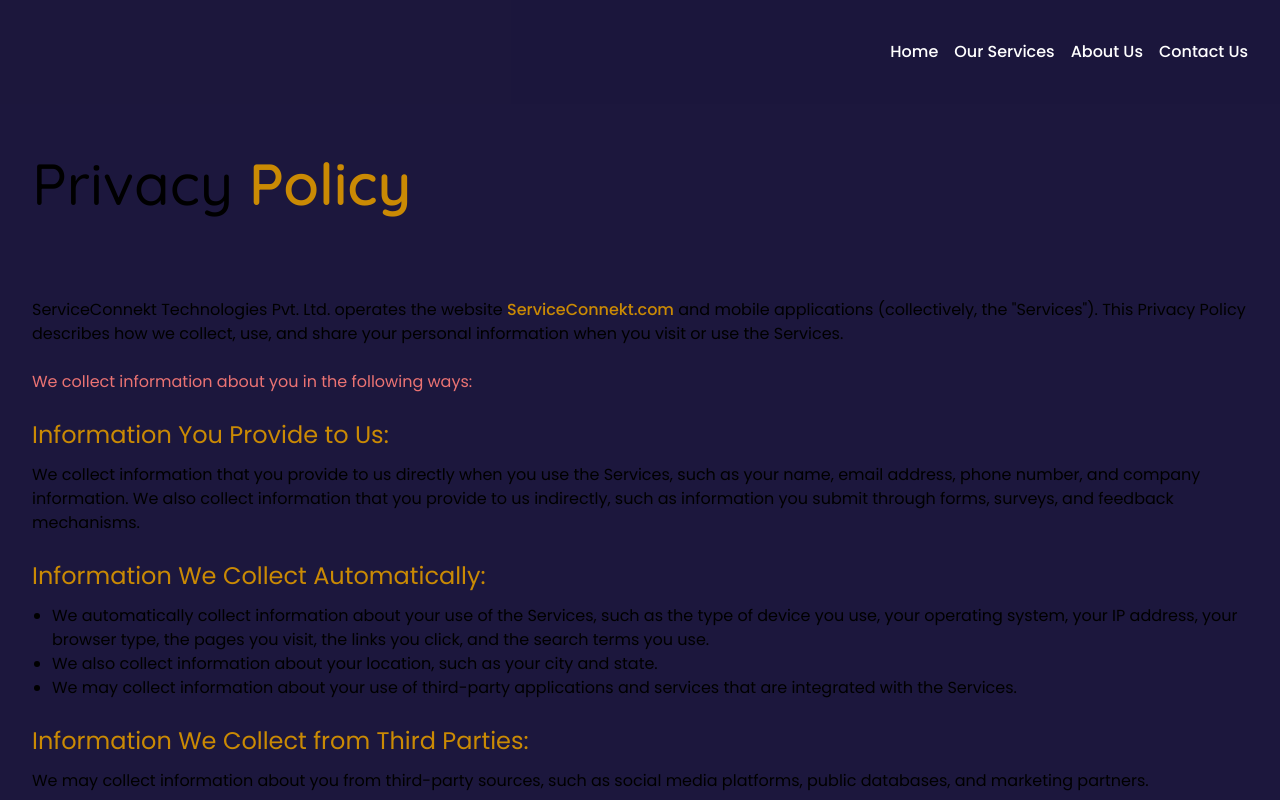
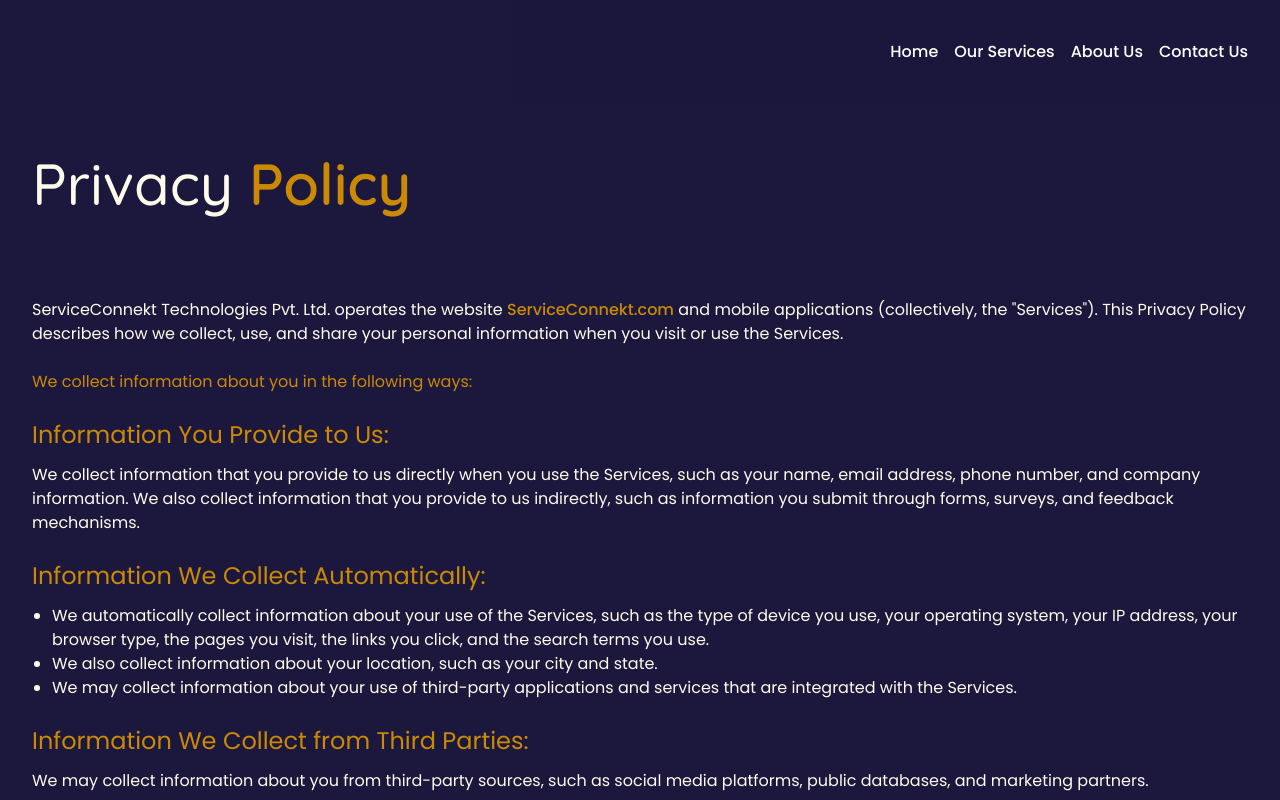
Before and after one commit to 1975Indukamal/DeployServiceCon, a Next.js app: page /privacy-policy in a window 1280 px wide. Shown: the top 800 px of the page. Built offline with nearby package versions, Linux system fonts and the light colour scheme.

Commit message:
policy updte

```diff
--- a/src/app/privacy-policy/page.tsx
+++ b/src/app/privacy-policy/page.tsx
@@ -8,7 +8,7 @@
 export default function Home() {
   return (
     <>
-      <div className="container mt-[40px]">
+      <div className="container mt-[40px] text-body">
 
         <h1 className=" text-[58px] font-[500] leading-[80px] mb-[50px]">
           Privacy <span className="text-primary text-[58px] font-[600] font-[Quicksand]">Policy</span>
@@ -36,7 +36,7 @@
           ServiceConnekt Technologies Pvt. Ltd. operates the website <a className="inline-block text-primary font-medium" href={"https://www.serviceconnekt.com"} target="_blank">ServiceConnekt.com </a> and mobile applications (collectively, the "Services"). This Privacy Policy describes how we collect, use, and share your personal information when you visit or use the Services.
           </div>
 
-          <p className="mt-6 font-[Poppins] text-[#EB7373]">
+          <p className="mt-6 font-[Poppins] text-primary">
           We collect information about you in the following ways:
           </p>
 
--- a/src/app/terms-and-conditions/page.jsx
+++ b/src/app/terms-and-conditions/page.jsx
@@ -5,7 +5,7 @@
 export default function Page() {
   return (
     <>
-      <div className="container my-12">
+      <div className="container my-12 text-body">
         <h1 className=" text-[58px] font-[500] leading-[80px] mb-[20px]">
           Terms and{" "}
           <span className="text-primary font-[600] font-[Quicksand] leading-[80px]">
```
